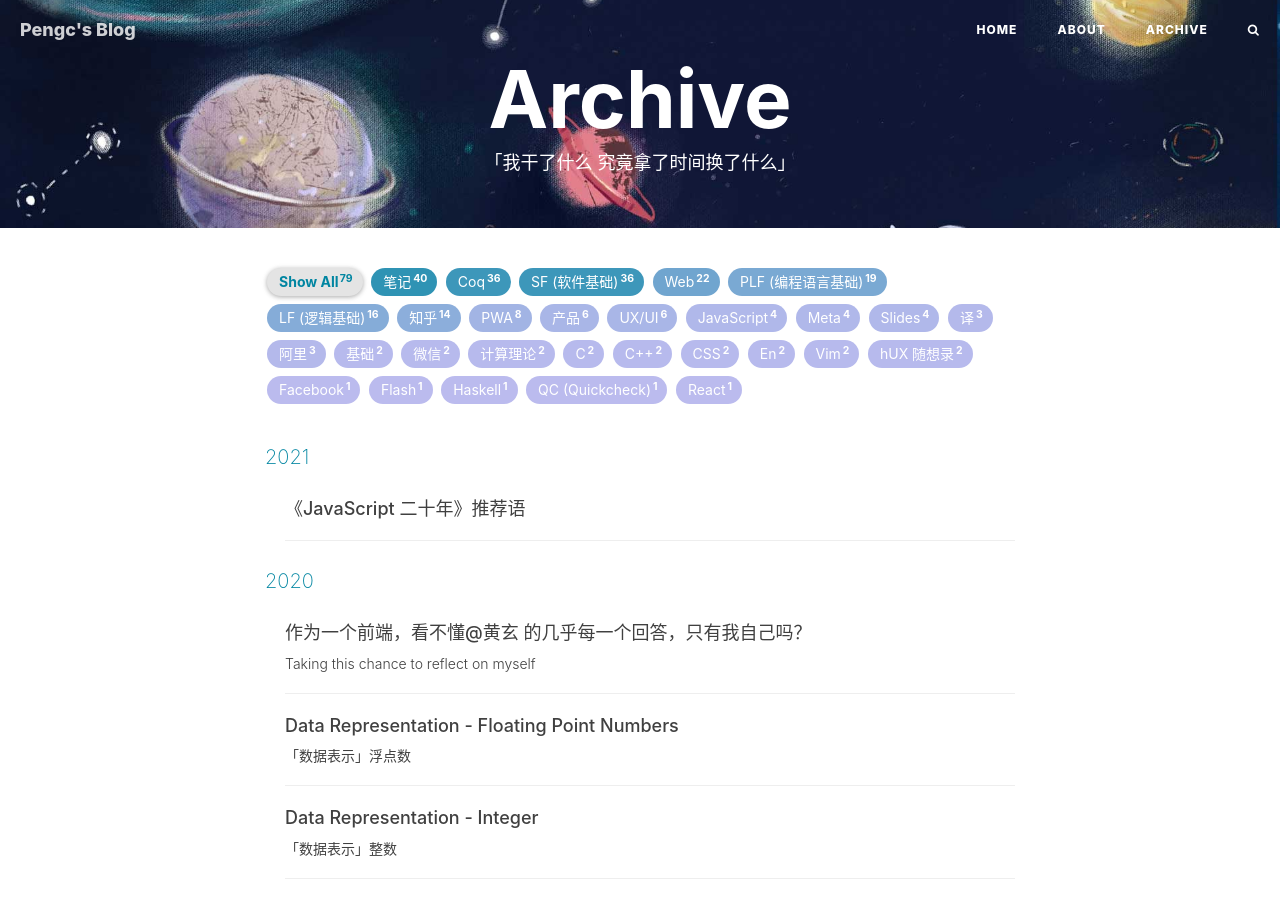
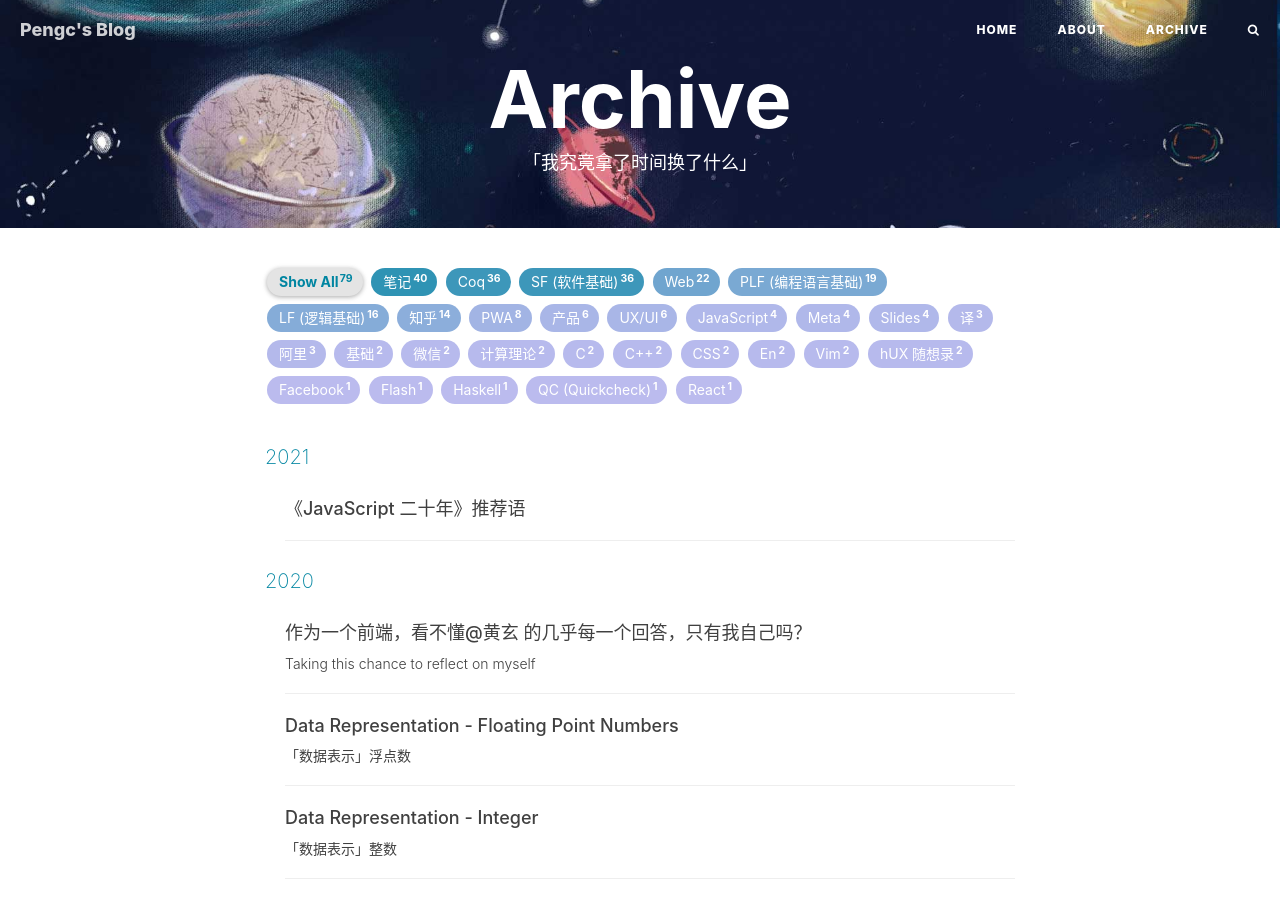
Before and after one commit to pengc02/pengc02.github.io, a Jekyll site: the page built from archive.html, in a window 1280 px wide and 900 px high. Built offline with Jekyll 4.4.1, drawn with Linux system fonts in a browser that asks for light colours; nearby versions of some CDN libraries; comment, search, counter and statistics services are not loaded.

Commit message:
Update archive.html

```diff
--- a/archive.html
+++ b/archive.html
@@ -1,7 +1,7 @@
 ---
 title: Archive
 layout: default
-description: "「我干了什么 究竟拿了时间换了什么」"
+description: "「我究竟拿了时间换了什么」"
 header-img: "img/bg-little-universe.jpg"
 ---
 
```
